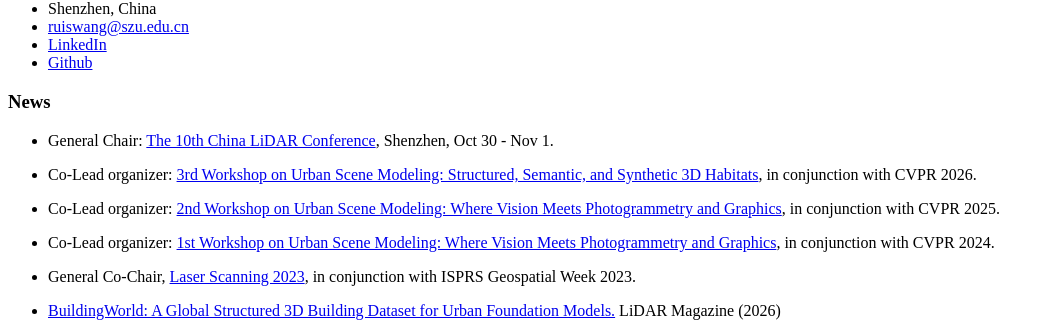
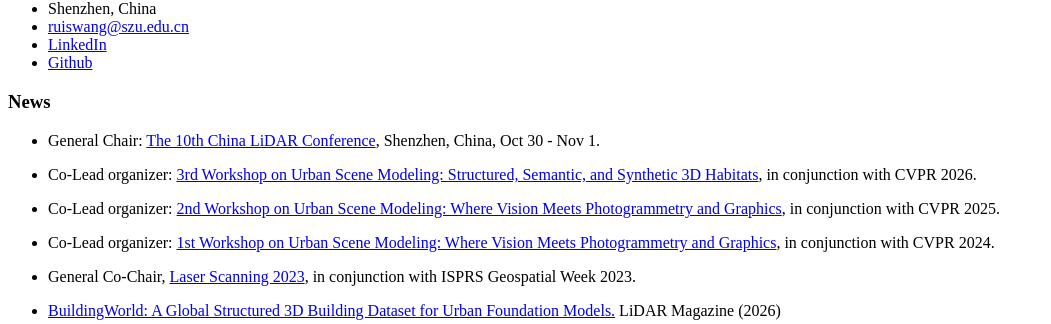
Before and after one commit to ruishengwang/ruishengwang.github.io, a Jekyll site: the page built from _pages/includes/news.md, in a window 1280 px wide. Shown: the part 329-653 px from the top of the page, without its empty margins (0-1051 px from the left). Built offline with Jekyll 4.4.1, drawn with Linux system fonts in a browser that asks for light colours; our own code applies the rules of GitHub Pages for plain Markdown files.

Commit message:
Update news.md

```diff
--- a/_pages/includes/news.md
+++ b/_pages/includes/news.md
@@ -1,6 +1,6 @@
 # News
 
-- General Chair: [The 10th China LiDAR Conference](https://www.lidar2026shenzhen.com/reg.php), Shenzhen, Oct 30 - Nov 1.
+- General Chair: [The 10th China LiDAR Conference](https://www.lidar2026shenzhen.com/reg.php), Shenzhen, China, Oct 30 - Nov 1.
 - Co-Lead organizer: [3rd Workshop on Urban Scene Modeling: Structured, Semantic, and Synthetic 3D Habitats](https://usm3d.github.io/),  in conjunction with CVPR 2026.
 
 - Co-Lead organizer: [2nd Workshop on Urban Scene Modeling: Where Vision Meets Photogrammetry and Graphics](https://usm3d.github.io/2025/), in conjunction with CVPR 2025.
```
